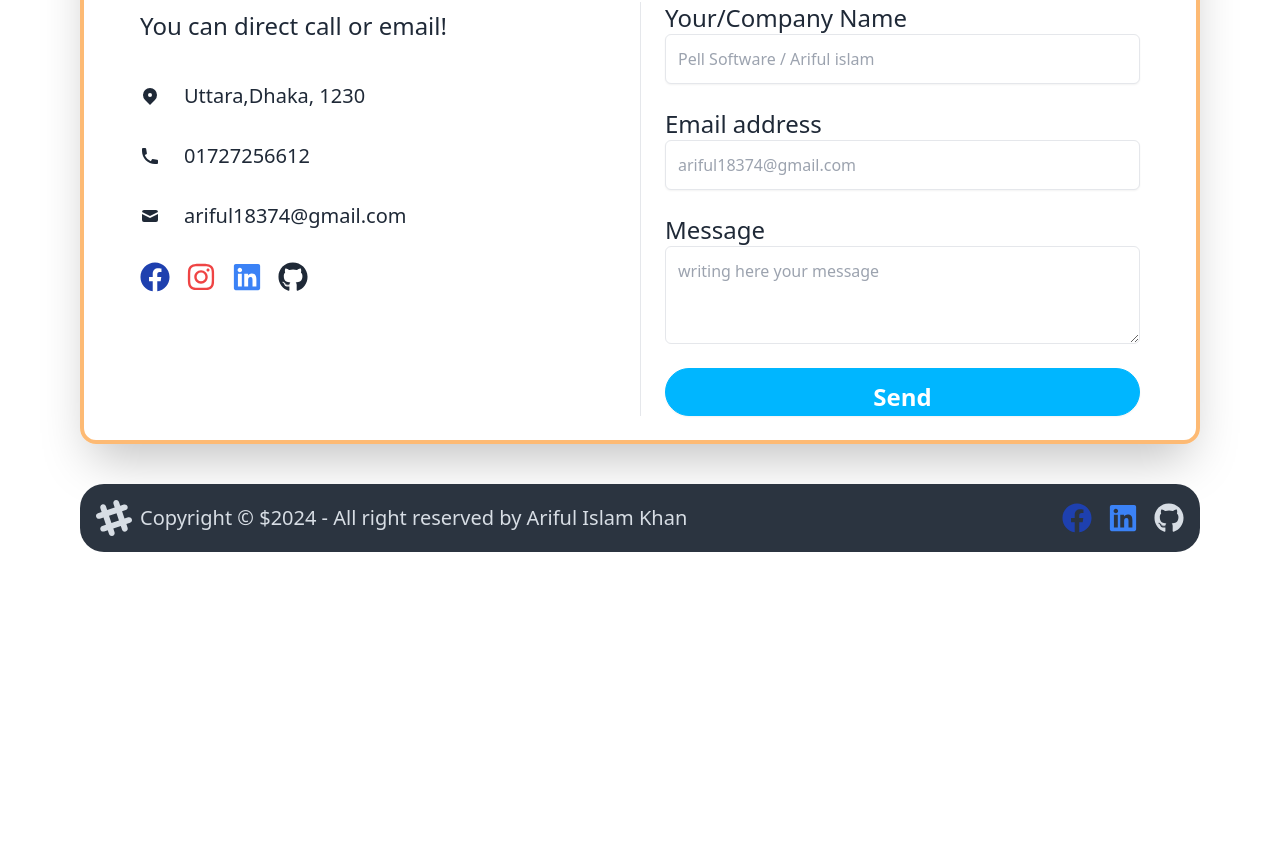
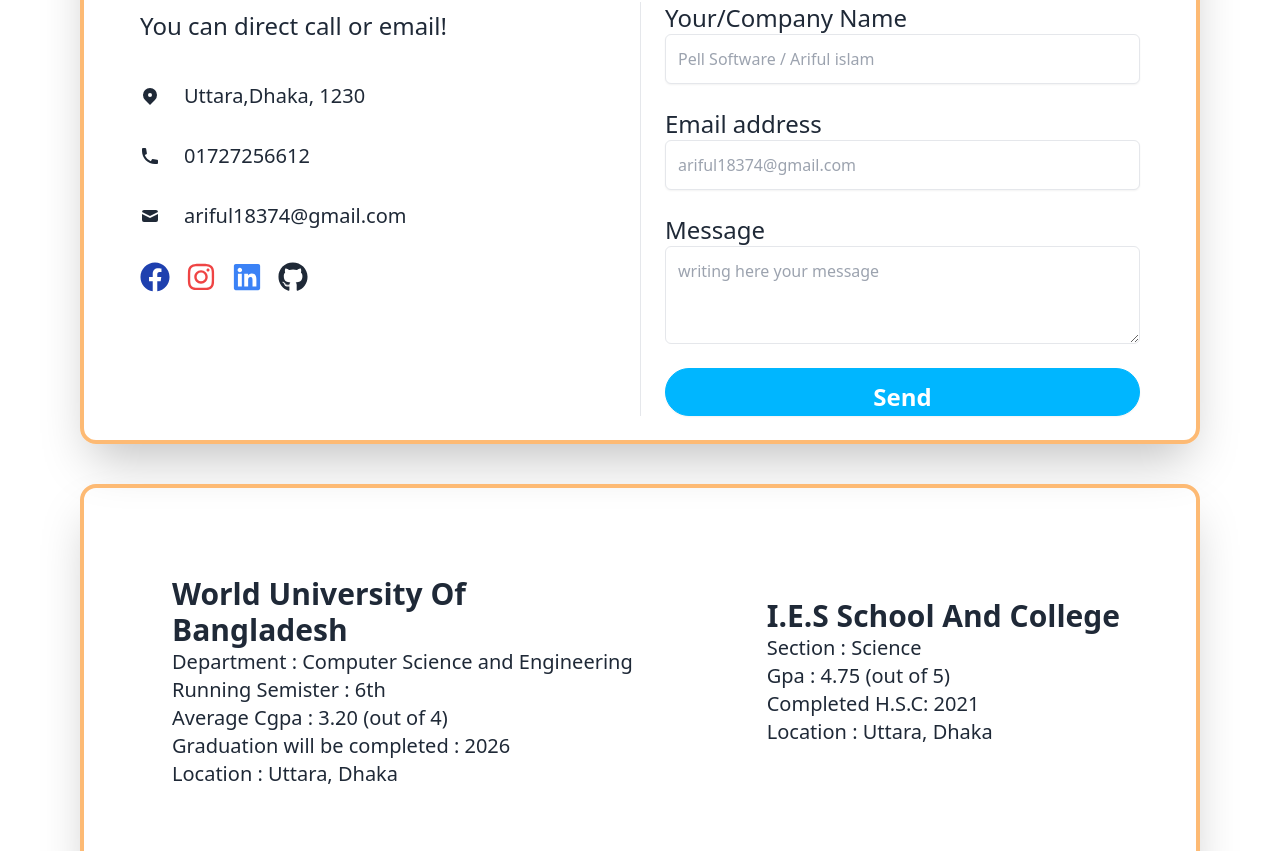
Before and after one commit to arifulislamk/arifulislamkhan, a React (Vite) app: page / in a window 1280 px wide. Shown: the part 1946-2797 px from the top of the page. Before the commit the page ends 2506 px from the top, so only its background shows below. Built offline with nearby package versions, Linux system fonts and the light colour scheme; no server answers.

Commit message:
educatio and project

```diff
--- a/src/Components/Shared/Banner.jsx
+++ b/src/Components/Shared/Banner.jsx
@@ -6,7 +6,7 @@ const Banner = () => {
       <div className="hero-content flex-col lg:flex-row gap-14">
         <img
           src="https://i.ibb.co/jgW3mxs/Picsart-24-05-06-19-42-45-708.png"
-          className="max-w-sm rounded-lg shadow-2xl shadow-2xl bg-blue-200 "
+          className="max-w-sm rounded-xl shadow-2xl bg-blue-200 "
         />
         <div>
           <h1 className="text-5xl mb-2 font-bold">Md. Ariful Islam</h1>
--- /dev/null
+++ b/src/Components/Shared/Education.jsx
@@ -0,0 +1,61 @@
+const Education = () => {
+  return (
+    <div className="border-4 mb-10 p-10 border-orange-300 shadow-2xl rounded-2xl ">
+      <div>
+        <section className="dark:bg-gray-100 dark:text-gray-800">
+          <div className=" relative  container flex flex-col justify-center p-6 mx-auto lg:flex-row lg:justify-between">
+            <div className="flex flex-col justify-center p-6 text-center rounded-sm lg:max-w-md xl:max-w-lg lg:text-left">
+              <h1 className="text-3xl font-bold leading-none sm:text-3xl">
+                World University
+                <span className="dark:text-violet-600"> Of </span>Bangladesh
+              </h1>
+              <div className=" text-xl">
+                <h4>Department : Computer Science and Engineering</h4>
+                <h4>Running Semister : 6th</h4>
+                <h4>Average Cgpa : 3.20 (out of 4)</h4>
+                <h4>Graduation will be completed : 2026</h4>
+                <h4>Location : Uttara, Dhaka</h4>
+              </div>
+            </div>
+            <div className="flex flex-col justify-center mb-5 p-3 text-center rounded-sm lg:max-w-md xl:max-w-lg lg:text-left">
+              <h1 className="text-3xl font-bold leading-none sm:text-3xl">
+                I.E.S School And College
+              </h1>
+              <div className=" text-xl">
+                <h4>Section : Science</h4>
+                <h4>Gpa : 4.75 (out of 5)</h4>
+                <h4>Completed H.S.C: 2021</h4>
+                <h4>Location : Uttara, Dhaka</h4>
+              </div>
+            </div>
+            {/* <div className="flex items-center justify-center p-6 mt-8 lg:mt-0 h-72 sm:h-80 lg:h-96 xl:h-112 2xl:h-128">
+              <div className=" absolute -top-10 right-10">
+                <img
+                  src="https://i.ibb.co/g7RJq8q/Whats-App-Image-2024-07-04-at-12-40-58.jpg"
+                  alt=""
+                  className=" object-contain w-60 h-72 rounded-4xl sm:h-80 lg:h-96 xl:h-112 2xl:h-128"
+                />
+              </div>
+              <div className=" absolute bottom-5 right-10 ">
+                <img
+                  src="https://i.ibb.co/nsKZ24L/Whats-App-Image-2024-07-04-at-12-40-13-Copy.jpg"
+                  alt=""
+                  className=" w-60 rounded-4xl object-contain h-72 sm:h-80 lg:h-96 xl:h-112 2xl:h-128"
+                />
+              </div>
+              <div className=" absolute bottom-28 right-[280px] ">
+                <img
+                  src="https://i.ibb.co/NCVkqrM/Whats-App-Image-2024-07-04-at-12-35-51.jpg"
+                  alt=""
+                  className=" rounded-3xl w-60  object-contain h-72 sm:h-80 lg:h-96 xl:h-112 2xl:h-128"
+                />
+              </div>
+            </div> */}
+          </div>
+        </section>
+      </div>
+    </div>
+  );
+};
+
+export default Education;
--- a/src/Components/Shared/Projects.jsx
+++ b/src/Components/Shared/Projects.jsx
@@ -23,8 +23,8 @@ const Projects = () => {
               <img src={project.image} alt="paceful" className=" lg:h-64" />
             </figure>
             <div className="card-body">
-              <p> {project.startDate}</p>
-              <p> {project.endDate}</p>
+              <p> Project Start : {project.startDate}</p>
+              <p> Project End : {project.endDate}</p>
               <h2 className="card-title">{project.siteName}</h2>
               <p>{project.description}</p>
               <div className="card-actions">
--- a/src/Pages/Home.jsx
+++ b/src/Pages/Home.jsx
@@ -1,4 +1,5 @@
 import Contact from "../Components/Shared/Contact";
+import Education from "../Components/Shared/Education";
 import Myskils from "../Components/Shared/Myskils";
 import Projects from "../Components/Shared/Projects";
 
@@ -8,6 +9,7 @@ const Home = () => {
       <Myskils />
       <Projects />
       <Contact />
+      <Education />
     </div>
   );
 };
```
